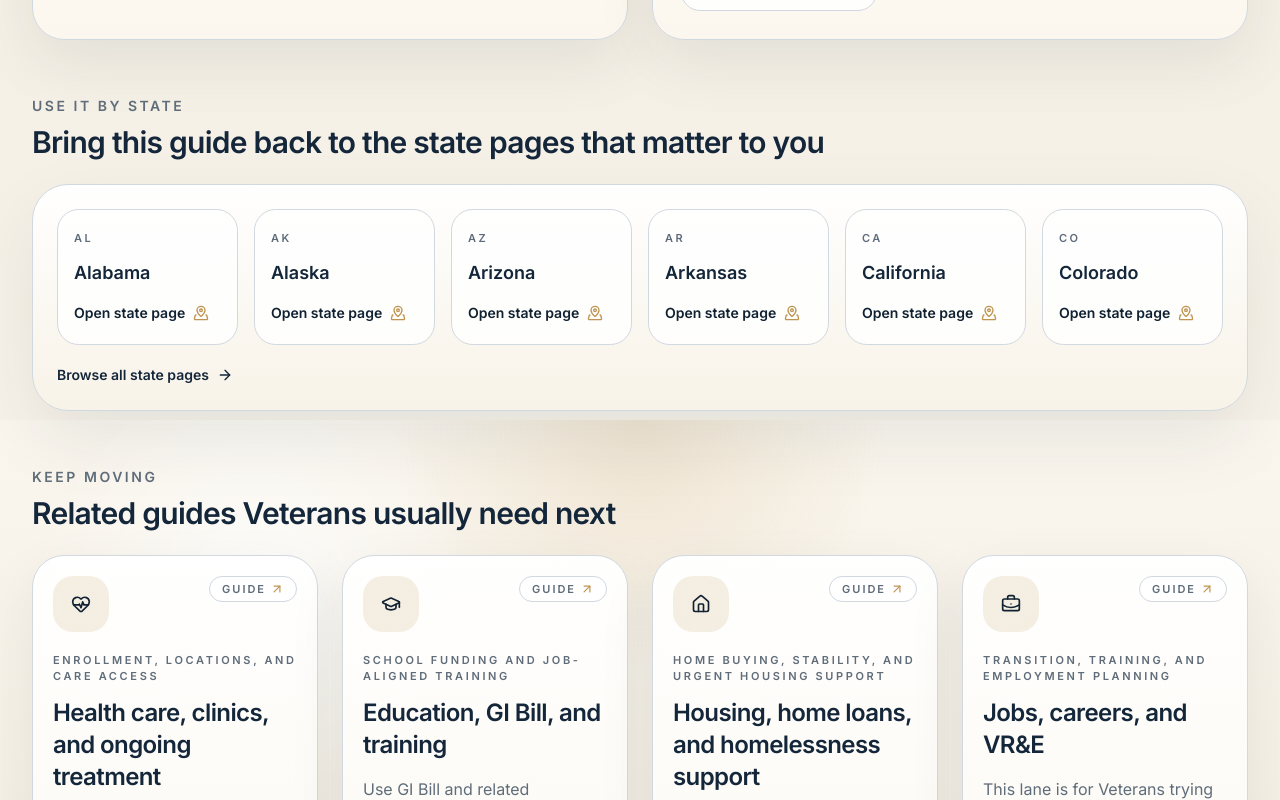
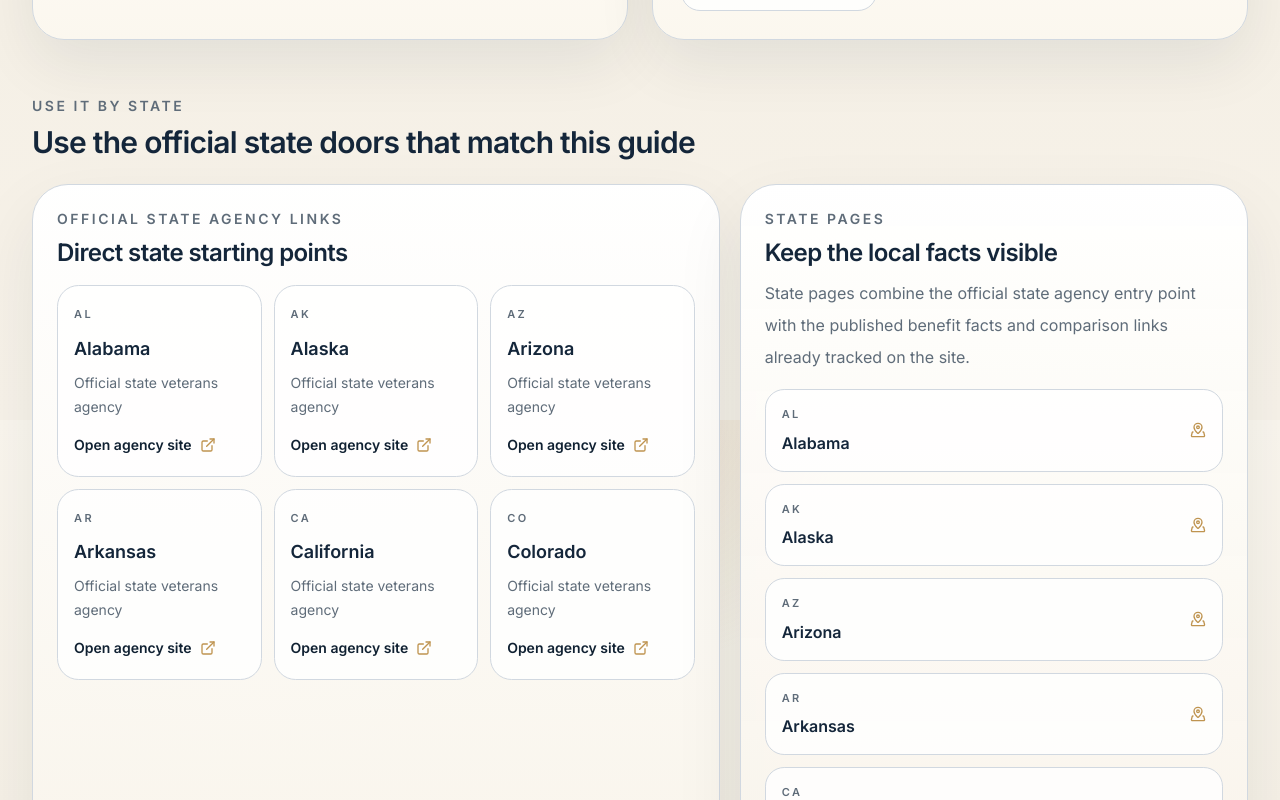
Before and after one commit to Matt2Build/veteran-benefits-hub, a Next.js app: page /resources/disability-claims in a window 1280 px wide. Shown: the part 1180-1980 px from the top of the page. Built offline with nearby package versions, Linux system fonts and the light colour scheme; no server answers.

Commit message:
Add direct state agency links to resource guides

```diff
--- a/src/app/resources/[slug]/page.tsx
+++ b/src/app/resources/[slug]/page.tsx
@@ -1,6 +1,6 @@
 import { Metadata } from "next";
 import Link from "next/link";
-import { ArrowRight, MapPinned } from "lucide-react";
+import { ArrowRight, ExternalLink, MapPinned } from "lucide-react";
 import { notFound } from "next/navigation";
 import { ProviderCard } from "@/components/provider-card";
 import { ResourceTopicCard } from "@/components/resource-topic-card";
@@ -9,6 +9,7 @@ import {
   getAllResourceTopicSlugs,
   getProvidersForTopic,
   getResourceTopicBySlug,
+  getStateAgencyProvider,
   resourceTopics,
 } from "@/lib/resource-data";
 
@@ -49,6 +50,19 @@ export default async function ResourceGuidePage({
   const providers = getProvidersForTopic(slug);
   const relatedTopics = resourceTopics.filter((item) => item.slug !== topic.slug).slice(0, 4);
   const featuredStates = getFeaturedStatesForResources(6);
+  const featuredStateAgencies = featuredStates
+    .map((state) => ({
+      state,
+      provider: getStateAgencyProvider(state.slug),
+    }))
+    .filter(
+      (
+        item,
+      ): item is {
+        state: (typeof featuredStates)[number];
+        provider: NonNullable<ReturnType<typeof getStateAgencyProvider>>;
+      } => Boolean(item.provider),
+    );
 
   return (
     <div className="mx-auto flex w-full max-w-7xl flex-col gap-14 px-5 py-14 sm:px-6 lg:px-8 lg:py-20">
@@ -131,15 +145,26 @@ export default async function ResourceGuidePage({
             Use it by state
           </p>
           <h2 className="text-3xl font-semibold tracking-tight text-[color:var(--foreground)]">
-            Bring this guide back to the state pages that matter to you
+            Use the official state doors that match this guide
           </h2>
         </div>
+        <div className="grid gap-5 xl:grid-cols-[1.15fr_0.85fr]">
           <div className="rounded-[2.25rem] border border-[color:var(--line)] bg-[linear-gradient(180deg,rgba(255,255,255,0.98),rgba(248,243,232,0.94))] p-6 shadow-[0_28px_70px_rgba(16,33,50,0.08)]">
-          <div className="grid gap-4 md:grid-cols-3 xl:grid-cols-6">
-            {featuredStates.map((state) => (
-              <Link
+            <div className="space-y-2">
+              <p className="text-sm font-semibold uppercase tracking-[0.18em] text-[color:var(--muted)]">
+                Official state agency links
+              </p>
+              <h3 className="text-2xl font-semibold tracking-tight text-[color:var(--foreground)]">
+                Direct state starting points
+              </h3>
+            </div>
+            <div className="mt-4 grid gap-3 md:grid-cols-2 xl:grid-cols-3">
+              {featuredStateAgencies.map(({ state, provider }) => (
+                <a
                   key={state.slug}
-                href={`/states/${state.slug}`}
+                  href={provider.href}
+                  target="_blank"
+                  rel="noreferrer"
                   className="rounded-[1.35rem] border border-[color:var(--line)] bg-white/82 px-4 py-5 transition hover:border-[color:rgba(184,144,69,0.45)]"
                 >
                   <p className="text-[11px] font-semibold uppercase tracking-[0.22em] text-[color:var(--muted)]">
@@ -148,10 +173,48 @@ export default async function ResourceGuidePage({
                   <p className="mt-3 text-lg font-semibold text-[color:var(--foreground)]">
                     {state.name}
                   </p>
+                  <p className="mt-2 text-sm leading-6 text-[color:var(--muted)]">
+                    {provider.typeLabel}
+                  </p>
                   <span className="mt-4 inline-flex items-center gap-2 text-sm font-semibold text-[color:var(--navy)]">
-                  Open state page
-                  <MapPinned className="h-4 w-4 text-[color:var(--accent)]" />
+                    Open agency site
+                    <ExternalLink className="h-4 w-4 text-[color:var(--accent)]" />
                   </span>
+                </a>
+              ))}
+            </div>
+          </div>
+
+          <div className="rounded-[2.25rem] border border-[color:var(--line)] bg-[linear-gradient(180deg,rgba(255,255,255,0.98),rgba(248,243,232,0.94))] p-6 shadow-[0_28px_70px_rgba(16,33,50,0.08)]">
+            <div className="space-y-2">
+              <p className="text-sm font-semibold uppercase tracking-[0.18em] text-[color:var(--muted)]">
+                State pages
+              </p>
+              <h3 className="text-2xl font-semibold tracking-tight text-[color:var(--foreground)]">
+                Keep the local facts visible
+              </h3>
+              <p className="text-base leading-8 text-[color:var(--muted)]">
+                State pages combine the official state agency entry point with the published benefit facts and comparison links already tracked on the site.
+              </p>
+            </div>
+            <div className="mt-4 grid gap-3">
+              {featuredStates.map((state) => (
+                <Link
+                  key={state.slug}
+                  href={`/states/${state.slug}`}
+                  className="rounded-[1.2rem] border border-[color:var(--line)] bg-white/82 px-4 py-4 transition hover:border-[color:rgba(184,144,69,0.45)]"
+                >
+                  <div className="flex items-center justify-between gap-3">
+                    <div>
+                      <p className="text-[11px] font-semibold uppercase tracking-[0.22em] text-[color:var(--muted)]">
+                        {state.code}
+                      </p>
+                      <p className="mt-2 text-base font-semibold text-[color:var(--foreground)]">
+                        {state.name}
+                      </p>
+                    </div>
+                    <MapPinned className="h-4 w-4 shrink-0 text-[color:var(--accent)]" />
+                  </div>
                 </Link>
               ))}
             </div>
@@ -162,6 +225,7 @@ export default async function ResourceGuidePage({
               Browse all state pages
               <ArrowRight className="h-4 w-4" />
             </Link>
+          </div>
         </div>
       </section>
 
--- a/src/lib/resource-data.ts
+++ b/src/lib/resource-data.ts
@@ -605,6 +605,10 @@ export function getAllStateAgencyProviders() {
     .filter((provider): provider is ResourceProvider => Boolean(provider));
 }
 
+export function getStateAgencyProvider(stateSlug: string) {
+  return providerMap.get(`${stateSlug}-state-veterans-agency`);
+}
+
 export function getFeaturedResourceTopics() {
   return resourceTopics.slice(0, 4);
 }
```
Lines whose indentation alone changed are shown as unchanged.
